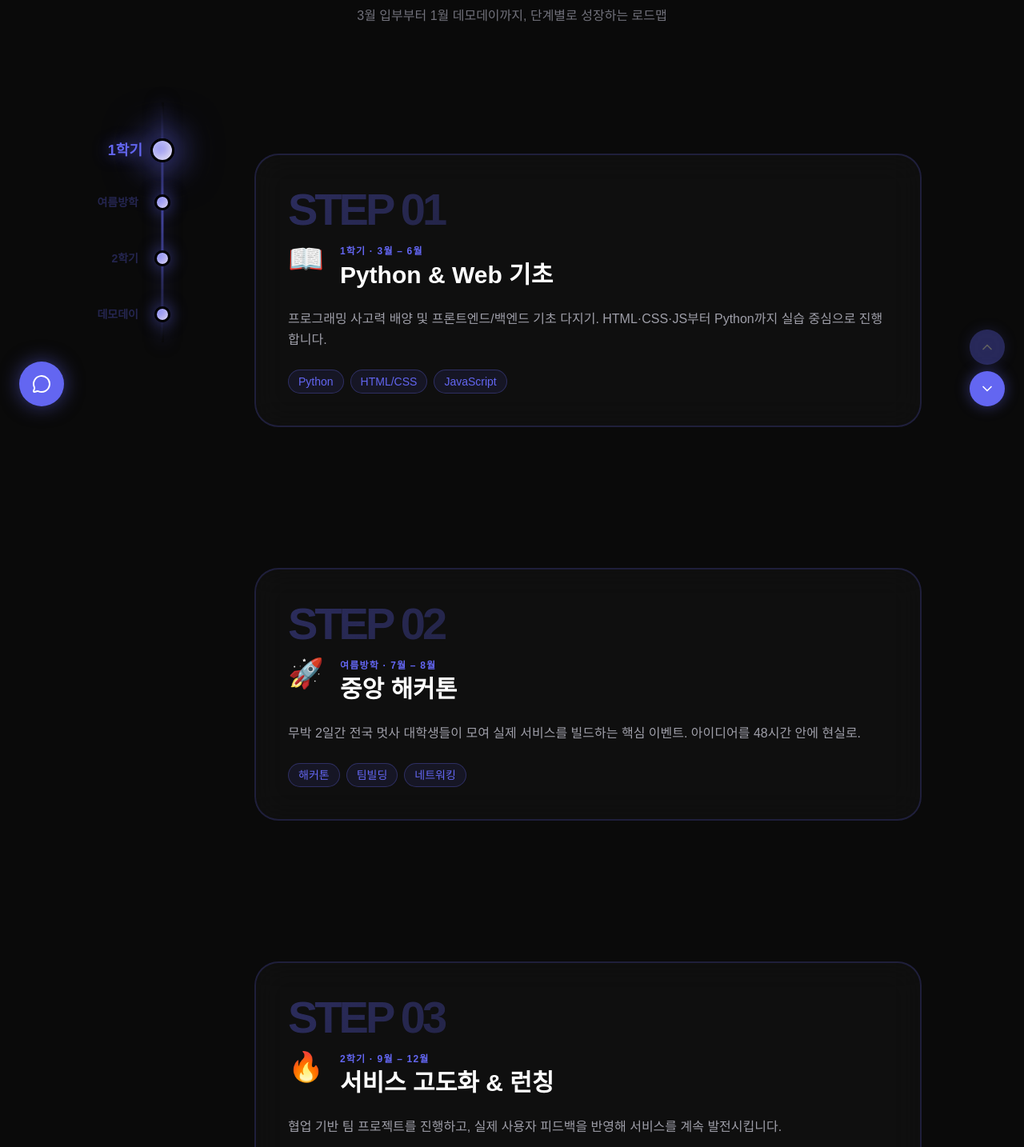
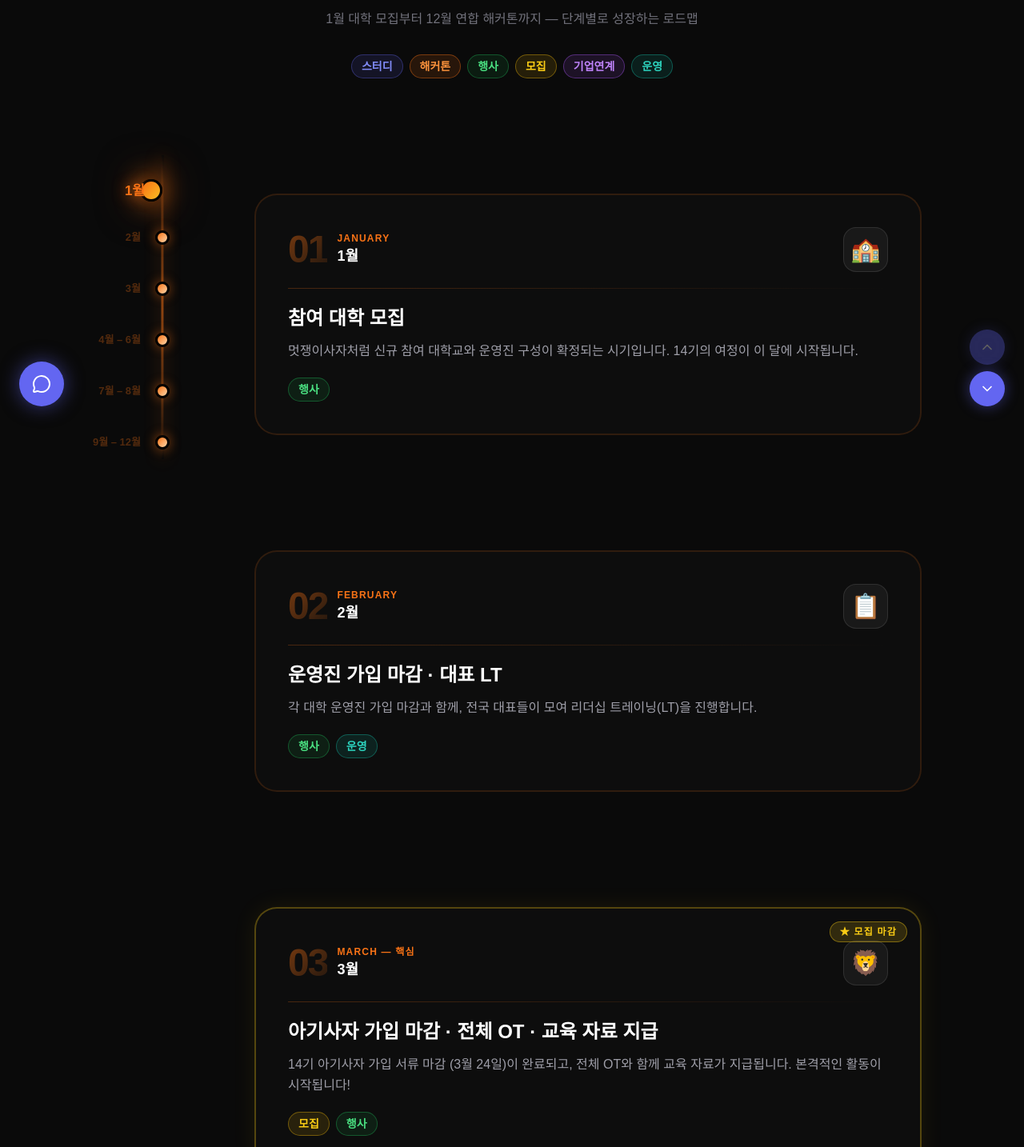
Before and after one commit to likelion-ksu-14th/ksu-likelion-web, a Next.js app: page /curriculum in a window 1280 px wide. Shown: the part 260-1694 px from the top of the page at 80% size. Built offline with nearby package versions, Linux system fonts and the light colour scheme; a web font is replaced by a local one.

Commit message:
feat: complete curriculum timeline, enhance UI accessibility, and finalize FAQ logic

```diff
--- a/src/app/curriculum/page.tsx
+++ b/src/app/curriculum/page.tsx
@@ -3,61 +3,100 @@
 import { useRef, useState, useEffect, useCallback } from "react";
 import { motion, useScroll, useTransform, useSpring } from "framer-motion";
 
-/* ── 테마 ─────────────────────────────────────────────────
-   --accent: #6366f1  (레퍼런스 :root 동일)
-──────────────────────────────────────────────────────── */
-const A = "#6366f1";                           // accent
-const AW = "rgba(99,102,241,0.3)";             // accent-weak
-const AM = "rgba(99,102,241,0.6)";             // accent-mid
-const AGLOW = "rgba(99,102,241,0.5)";          // accent-glow
+/* ── 색상 상수 ─────────────────────────────────────────── */
+const ORANGE      = "#F97316";                        // 타임라인 포인트 컬러
+const ORANGE_W    = "rgba(249,115,22,0.25)";
+const ORANGE_M    = "rgba(249,115,22,0.55)";
+const ORANGE_GLOW = "rgba(249,115,22,0.45)";
+const INDIGO      = "#6366f1";                        // 섹션 헤더 등 기존 accent
 
-/* ── 데이터 (텍스트 원본 유지) ──────────────────────────── */
+/* ── 배지 카테고리 ──────────────────────────────────────── */
+type BadgeType = "스터디" | "해커톤" | "행사" | "모집" | "기업연계" | "운영";
+
+const BADGE_STYLE: Record<BadgeType, { bg: string; text: string; border: string }> = {
+  스터디:   { bg: "rgba(99,102,241,0.12)",  text: "#818cf8", border: "rgba(99,102,241,0.35)" },
+  해커톤:   { bg: "rgba(249,115,22,0.12)",  text: "#fb923c", border: "rgba(249,115,22,0.40)" },
+  행사:     { bg: "rgba(34,197,94,0.10)",   text: "#4ade80", border: "rgba(34,197,94,0.35)" },
+  모집:     { bg: "rgba(234,179,8,0.12)",   text: "#facc15", border: "rgba(234,179,8,0.40)" },
+  기업연계: { bg: "rgba(168,85,247,0.12)",  text: "#c084fc", border: "rgba(168,85,247,0.40)" },
+  운영:     { bg: "rgba(20,184,166,0.12)",  text: "#2dd4bf", border: "rgba(20,184,166,0.40)" },
+};
+
+function TagBadge({ tag }: { tag: string }) {
+  const style = BADGE_STYLE[tag as BadgeType] ?? BADGE_STYLE["행사"];
+  return (
+    <span
+      className="rounded-full px-3 py-1 text-sm font-semibold"
+      style={{ background: style.bg, color: style.text, border: `1px solid ${style.border}` }}
+    >
+      {tag}
+    </span>
+  );
+}
+
+/* ── 월별 타임라인 데이터 ────────────────────────────────── */
 const TIMELINE = [
   {
-    step: "STEP 01",
-    period: "1학기",
-    date: "3월 – 6월",
-    title: "Python & Web 기초",
-    desc: "프로그래밍 사고력 배양 및 프론트엔드/백엔드 기초 다지기. HTML·CSS·JS부터 Python까지 실습 중심으로 진행합니다.",
-    icon: "📖",
-    tags: ["Python", "HTML/CSS", "JavaScript"],
+    step: "01",
+    period: "1월",
+    dateLabel: "January",
+    title: "참여 대학 모집",
+    desc: "멋쟁이사자처럼 신규 참여 대학교와 운영진 구성이 확정되는 시기입니다. 14기의 여정이 이 달에 시작됩니다.",
+    icon: "🏫",
+    tags: ["행사"] as BadgeType[],
   },
   {
-    step: "STEP 02",
-    period: "여름방학",
-    date: "7월 – 8월",
-    title: "중앙 해커톤",
-    desc: "무박 2일간 전국 멋사 대학생들이 모여 실제 서비스를 빌드하는 핵심 이벤트. 아이디어를 48시간 안에 현실로.",
-    icon: "🚀",
-    tags: ["해커톤", "팀빌딩", "네트워킹"],
+    step: "02",
+    period: "2월",
+    dateLabel: "February",
+    title: "운영진 가입 마감 · 대표 LT",
+    desc: "각 대학 운영진 가입 마감과 함께, 전국 대표들이 모여 리더십 트레이닝(LT)을 진행합니다.",
+    icon: "📋",
+    tags: ["행사", "운영"] as BadgeType[],
   },
   {
-    step: "STEP 03",
-    period: "2학기",
-    date: "9월 – 12월",
-    title: "서비스 고도화 & 런칭",
-    desc: "협업 기반 팀 프로젝트를 진행하고, 실제 사용자 피드백을 반영해 서비스를 계속 발전시킵니다.",
-    icon: "🔥",
-    tags: ["팀 프로젝트", "배포", "사용자 피드백"],
+    step: "03",
+    period: "3월",
+    dateLabel: "March — 핵심",
+    title: "아기사자 가입 마감 · 전체 OT · 교육 자료 지급",
+    desc: "14기 아기사자 가입 서류 마감 (3월 24일)이 완료되고, 전체 OT와 함께 교육 자료가 지급됩니다. 본격적인 활동이 시작됩니다!",
+    icon: "🦁",
+    tags: ["모집", "행사"] as BadgeType[],
+    highlight: true,
   },
   {
-    step: "STEP 04",
-    period: "데모데이",
-    date: "1월",
-    title: "최종 발표회",
-    desc: "1년간의 성과를 공유하고 멘토·선배·기업 관계자들과 네트워킹하는 마무리 축제입니다.",
-    icon: "🏆",
-    tags: ["데모데이", "발표", "네트워킹"],
+    step: "04",
+    period: "4월 – 6월",
+    dateLabel: "1학기 스터디",
+    title: "1학기 스터디 & 중앙 아이디어톤",
+    desc: "매주 진행되는 1학기 스터디로 프로그래밍 기초와 웹 개발 역량을 쌓습니다. 5월 중에는 전국 멋사 대학생이 참여하는 중앙 아이디어톤 행사가 열립니다.",
+    icon: "📚",
+    tags: ["스터디", "해커톤"] as BadgeType[],
+  },
+  {
+    step: "05",
+    period: "7월 – 8월",
+    dateLabel: "여름방학",
+    title: "중앙 해커톤",
+    desc: "전국 멋쟁이사자처럼 대학생들이 한 자리에 모여 진행하는 48시간 무박 해커톤입니다. 아이디어를 실제 서비스로 만들어내는 경험, 그 자체가 성장입니다.",
+    icon: "🚀",
+    tags: ["해커톤", "행사"] as BadgeType[],
+  },
+  {
+    step: "06",
+    period: "9월 – 12월",
+    dateLabel: "2학기",
+    title: "2학기 스터디 · 연합 해커톤 · 기업 연계 해커톤",
+    desc: "2학기 팀 프로젝트 스터디로 서비스를 고도화합니다. 권역별 연합 해커톤과 기업 연계 해커톤에도 참여하며 실전 역량을 완성합니다.",
+    icon: "🔥",
+    tags: ["스터디", "해커톤", "기업연계"] as BadgeType[],
   },
 ];
 
 const SPRING_CONFIG = { stiffness: 60, damping: 20, mass: 0.8 };
 const N = TIMELINE.length;
 
-/* ── 커리큘럼 카드 ────────────────────────────────────────
-   양방향 플라잉 (오른쪽 진입 → 중앙 정착 → 오른쪽 역방향 이탈)
-   IntersectionObserver로 화면 중앙 감지 → activeIndex 업데이트
-──────────────────────────────────────────────────────── */
+/* ── 커리큘럼 카드 ─────────────────────────────────────── */
 function CurriculumCard({
   item,
   index,
@@ -86,78 +125,90 @@ function CurriculumCard({
 
   const { scrollYProgress } = useScroll({ target: ref, offset: ["start end", "end start"] });
   const smooth  = useSpring(scrollYProgress, SPRING_CONFIG);
-  const opacity = useTransform(smooth, [0, 0.2, 0.8, 1], [0, 1, 1, 0]);
-  const x       = useTransform(smooth, [0, 0.2, 0.8, 1], [130, 0, 0, 130]);
-  const y       = useTransform(smooth, [0, 0.2, 0.8, 1], [50, 0, 0, -50]);
-  const scale   = useTransform(smooth, [0, 0.2, 0.8, 1], [0.85, 1, 1, 0.85]);
+  const opacity = useTransform(smooth, [0, 0.18, 0.82, 1], [0, 1, 1, 0]);
+  const x       = useTransform(smooth, [0, 0.18, 0.82, 1], [80, 0, 0, 80]);
+  const y       = useTransform(smooth, [0, 0.18, 0.82, 1], [40, 0, 0, -40]);
+  const scale   = useTransform(smooth, [0, 0.18, 0.82, 1], [0.88, 1, 1, 0.88]);
+
+  const isHighlight = "highlight" in item && item.highlight;
 
   return (
     <motion.div ref={ref} style={{ opacity, x, y, scale }}>
-      <div
-        className="card-box group relative overflow-hidden rounded-[30px] p-10"
-      >
+      <div className={`card-box group relative overflow-hidden rounded-[28px] p-8 md:p-10 ${isHighlight ? "highlight-card" : ""}`}>
         {/* shimmer */}
         <div className="shimmer pointer-events-none absolute inset-0" />
-
-        {/* 배경 글로우 (hover 시 inset) */}
+        {/* hover 글로우 */}
         <div
-          className="pointer-events-none absolute inset-0 rounded-[30px] opacity-0 transition-opacity duration-500 group-hover:opacity-100"
-          style={{ background: "radial-gradient(ellipse 80% 60% at 50% 0%, rgba(99,102,241,0.07), transparent 70%)" }}
+          className="pointer-events-none absolute inset-0 rounded-[28px] opacity-0 transition-opacity duration-500 group-hover:opacity-100"
+          style={{ background: `radial-gradient(ellipse 80% 60% at 50% 0%, rgba(249,115,22,0.06), transparent 70%)` }}
         />
 
-        {/* STEP 텍스트 */}
-        <p className="step-text mb-4 text-[56px] font-black leading-none tracking-[-4px]">
-          {item.step}
-        </p>
-
-        {/* 아이콘 + 기간 + 제목 */}
-        <div className="mb-6 flex items-start gap-5">
-          <span className="text-4xl leading-none">{item.icon}</span>
-          <div>
-            <p className="text-xs font-bold uppercase tracking-widest" style={{ color: A }}>
-              {item.period} · {item.date}
-            </p>
-            <h3 className="mt-1 text-2xl font-extrabold text-white md:text-3xl">
-              {item.title}
-            </h3>
+        {/* 상단 헤더 행 */}
+        <div className="mb-5 flex items-center justify-between gap-3">
+          {/* STEP + 기간 */}
+          <div className="flex items-center gap-3">
+            <span className="step-text text-4xl font-black leading-none tracking-[-2px] md:text-5xl">
+              {item.step}
+            </span>
+            <div>
+              <p className="text-xs font-bold uppercase tracking-widest" style={{ color: ORANGE }}>
+                {item.dateLabel}
+              </p>
+              <p className="text-lg font-extrabold text-white">{item.period}</p>
+            </div>
           </div>
+          {/* 아이콘 */}
+          <span className="flex h-14 w-14 shrink-0 items-center justify-center rounded-2xl border border-white/10 bg-white/5 text-3xl">
+            {item.icon}
+          </span>
         </div>
 
-        <p className="mb-6 text-base leading-relaxed text-zinc-400">{item.desc}</p>
+        {/* 구분선 */}
+        <div className="mb-5 h-px w-full" style={{ background: `linear-gradient(to right, ${ORANGE_W}, transparent)` }} />
 
+        {/* 제목 */}
+        <h3 className="mb-3 text-xl font-extrabold leading-snug text-white md:text-2xl">
+          {item.title}
+        </h3>
+
+        {/* 설명 */}
+        <p className="mb-5 text-base leading-relaxed text-zinc-400">{item.desc}</p>
+
+        {/* 배지 */}
         <div className="flex flex-wrap gap-2">
-          {item.tags.map((tag) => (
-            <span key={tag} className="tag-badge rounded-full px-3 py-1 text-sm font-medium">
-              {tag}
-            </span>
-          ))}
+          {item.tags.map((tag) => <TagBadge key={tag} tag={tag} />)}
         </div>
+
+        {/* 핵심 강조 리본 */}
+        {isHighlight && (
+          <div
+            className="absolute right-4 top-4 rounded-full px-3 py-1 text-xs font-bold uppercase tracking-widest"
+            style={{ background: "rgba(250,204,21,0.15)", color: "#facc15", border: "1px solid rgba(250,204,21,0.4)" }}
+          >
+            ★ 모집 마감
+          </div>
+        )}
       </div>
     </motion.div>
   );
 }
 
-/* ── 페이지 ───────────────────────────────────────────────── */
+/* ── 페이지 ─────────────────────────────────────────────── */
 export default function CurriculumPage() {
   const [activeIndex, setActiveIndex] = useState(0);
   const cardEls = useRef<(HTMLDivElement | null)[]>([]);
 
-  const registerRef = useCallback((i: number, el: HTMLDivElement | null) => {
-    cardEls.current[i] = el;
-  }, []);
-
+  const registerRef  = useCallback((i: number, el: HTMLDivElement | null) => { cardEls.current[i] = el; }, []);
   const handleVisible = useCallback((i: number) => setActiveIndex(i), []);
 
   const scrollToCard = useCallback((i: number) => {
     const el = cardEls.current[i];
     if (!el) return;
     const rect = el.getBoundingClientRect();
-    const top  = window.pageYOffset + rect.top - window.innerHeight / 2 + rect.height / 2;
-    window.scrollTo({ top, behavior: "smooth" });
+    window.scrollTo({ top: window.pageYOffset + rect.top - window.innerHeight / 2 + rect.height / 2, behavior: "smooth" });
   }, []);
 
-  /* 사이드바 높이 300px → dot 간격 계산 */
-  const SIDEBAR_H = 300;
+  const SIDEBAR_H = 380;
 
   return (
     <main className="min-h-screen bg-[#0A0A0A] px-6 py-24">
@@ -169,44 +220,47 @@ export default function CurriculumPage() {
         transition={{ duration: 0.7, ease: "easeOut" }}
         className="mb-24 text-center"
       >
-        <p className="mb-3 text-sm font-semibold uppercase tracking-widest" style={{ color: A }}>
+        <p className="mb-3 text-base font-semibold uppercase tracking-widest" style={{ color: ORANGE }}>
           Curriculum
         </p>
         <h1 className="mx-auto max-w-2xl text-4xl font-extrabold leading-tight text-white md:text-5xl">
           1년의 여정,{" "}
-          <span style={{ color: A }}>상상이 현실이 되는 시간</span>
+          <span style={{ color: ORANGE }}>상상이 현실이 되는 시간</span>
         </h1>
         <p className="mt-5 text-base text-zinc-500">
-          3월 입부부터 1월 데모데이까지, 단계별로 성장하는 로드맵
+          1월 대학 모집부터 12월 연합 해커톤까지 — 단계별로 성장하는 로드맵
         </p>
+
+        {/* 배지 범례 */}
+        <div className="mt-8 flex flex-wrap justify-center gap-2">
+          {(Object.keys(BADGE_STYLE) as BadgeType[]).map((b) => (
+            <TagBadge key={b} tag={b} />
+          ))}
+        </div>
       </motion.div>
 
       {/* ── 스티키 레이아웃 ─────────────────────────────────── */}
       <div className="mx-auto flex max-w-5xl items-start gap-10">
 
-        {/* 좌측 스티키 사이드바 (md 이상) */}
-        <aside
-          className="hidden md:block shrink-0 self-stretch"
-          style={{ width: 150 }}
-        >
+        {/* 좌측 스티키 사이드바 (md 이상 전용) */}
+        <aside className="hidden shrink-0 self-stretch md:block" style={{ width: 150 }}>
           <div
             className="sticky"
             style={{ top: `calc(50vh - ${SIDEBAR_H / 2}px)`, height: SIDEBAR_H }}
           >
             <div className="relative flex h-full flex-col items-center">
-
-              {/* 세로 라인 */}
+              {/* 오렌지 세로 라인 */}
               <div
                 className="absolute left-1/2 top-0 h-full w-[3px] -translate-x-1/2"
                 style={{
-                  background: `linear-gradient(to bottom, transparent 0%, ${AW} 20%, ${AM} 50%, ${AW} 80%, transparent 100%)`,
-                  boxShadow: `0 0 20px ${AGLOW}`,
+                  background: `linear-gradient(to bottom, transparent 0%, ${ORANGE_W} 15%, ${ORANGE_M} 50%, ${ORANGE_W} 85%, transparent 100%)`,
+                  boxShadow: `0 0 20px ${ORANGE_GLOW}`,
                 }}
               />
 
               {/* 점 (Dot) */}
               {TIMELINE.map((item, i) => {
-                const topPct = 15 + i * (70 / (N - 1));
+                const topPct = 8 + i * (84 / (N - 1));
                 const isActive = activeIndex === i;
                 return (
                   <button
@@ -216,32 +270,30 @@ export default function CurriculumPage() {
                     style={{ top: `${topPct}%` }}
                     aria-label={`${item.period}으로 이동`}
                   >
-                    {/* 점 본체 */}
                     <div
                       className="rounded-full border-[3px] border-black transition-all duration-500"
                       style={
                         isActive
                           ? {
-                              width: 30, height: 30,
-                              background: `linear-gradient(135deg, ${A}, rgba(220,210,255,0.9))`,
-                              boxShadow: `0 0 40px rgba(99,102,241,1), 0 0 60px rgba(99,102,241,0.6), inset 0 0 15px rgba(255,255,255,0.8)`,
+                              width: 28, height: 28,
+                              background: `linear-gradient(135deg, ${ORANGE}, #fbbf24)`,
+                              boxShadow: `0 0 32px rgba(249,115,22,0.9), 0 0 56px rgba(249,115,22,0.5)`,
                               animation: "pulse-dot 2s infinite",
                             }
                           : {
-                              width: 20, height: 20,
-                              background: `linear-gradient(135deg, ${A}, rgba(220,210,255,0.9))`,
-                              boxShadow: `0 0 20px rgba(99,102,241,0.6), inset 0 0 10px rgba(255,255,255,0.5)`,
+                              width: 18, height: 18,
+                              background: `linear-gradient(135deg, ${ORANGE}, #fed7aa)`,
+                              boxShadow: `0 0 14px rgba(249,115,22,0.5)`,
                             }
                       }
                     />
-                    {/* 기간 텍스트 */}
                     <span
                       className="absolute whitespace-nowrap font-bold transition-all duration-300"
                       style={{
-                        right: 40,
-                        fontSize: isActive ? 18 : 14,
-                        color: isActive ? A : `rgba(99,102,241,0.3)`,
-                        textShadow: isActive ? `0 0 20px rgba(99,102,241,0.8)` : "none",
+                        right: 36,
+                        fontSize: isActive ? 17 : 13,
+                        color: isActive ? ORANGE : `rgba(249,115,22,0.3)`,
+                        textShadow: isActive ? `0 0 18px rgba(249,115,22,0.8)` : "none",
                       }}
                     >
                       {item.period}
@@ -254,7 +306,7 @@ export default function CurriculumPage() {
         </aside>
 
         {/* 우측 스크롤 카드 */}
-        <div className="min-w-0 flex-1 space-y-[22vh] py-[8vh]">
+        <div className="min-w-0 flex-1 space-y-[18vh] py-[6vh]">
           {TIMELINE.map((item, i) => (
             <CurriculumCard
               key={item.step}
@@ -267,57 +319,53 @@ export default function CurriculumPage() {
         </div>
       </div>
 
+      {/* 모바일 전용 수직 타임라인 진행 바 */}
       <style>{`
         /* ── 카드 기본 ─────────────────────────────── */
         .card-box {
-          background: rgba(17, 17, 17, 0.80);
-          border: 2px solid rgba(99, 102, 241, 0.20);
+          background: rgba(15, 15, 15, 0.85);
+          border: 2px solid rgba(249, 115, 22, 0.15);
           backdrop-filter: blur(20px);
           -webkit-backdrop-filter: blur(20px);
           transition: border-color 0.5s ease, box-shadow 0.5s ease;
         }
         .card-box:hover {
-          border-color: rgba(99, 102, 241, 0.60);
+          border-color: rgba(249, 115, 22, 0.50);
           box-shadow:
-            0 20px 60px rgba(0, 0, 0, 0.35),
-            0 0 40px rgba(99, 102, 241, 0.20),
-            inset 0 0 60px rgba(99, 102, 241, 0.05);
+            0 20px 60px rgba(0,0,0,0.4),
+            0 0 40px rgba(249,115,22,0.12),
+            inset 0 0 60px rgba(249,115,22,0.04);
+        }
+        /* 핵심 카드(3월) 기본 테두리 강조 */
+        .highlight-card {
+          border-color: rgba(250, 204, 21, 0.30) !important;
+          box-shadow: 0 0 30px rgba(250,204,21,0.08);
+        }
+        .highlight-card:hover {
+          border-color: rgba(250, 204, 21, 0.55) !important;
+          box-shadow: 0 20px 60px rgba(0,0,0,0.4), 0 0 40px rgba(250,204,21,0.15) !important;
         }
 
         /* ── STEP 텍스트 ────────────────────────────── */
         .step-text {
-          background: linear-gradient(135deg, rgba(99,102,241,0.35), rgba(99,102,241,0.06));
+          background: linear-gradient(135deg, rgba(249,115,22,0.45), rgba(249,115,22,0.10));
           -webkit-background-clip: text;
           -webkit-text-fill-color: transparent;
           background-clip: text;
-          transition: all 0.7s ease;
+          transition: all 0.6s ease;
         }
         .card-box:hover .step-text {
-          background: linear-gradient(135deg, #6366f1, rgba(220,210,255,0.9));
+          background: linear-gradient(135deg, #f97316, #fed7aa);
           -webkit-background-clip: text;
           -webkit-text-fill-color: transparent;
           background-clip: text;
-          filter: drop-shadow(0 0 16px rgba(99,102,241,0.5));
-        }
-
-        /* ── 기술 태그 ──────────────────────────────── */
-        .tag-badge {
-          background: rgba(99, 102, 241, 0.10);
-          border: 1px solid rgba(99, 102, 241, 0.30);
-          color: #6366f1;
-          transition: background 0.3s, border-color 0.3s, box-shadow 0.3s;
-        }
-        .tag-badge:hover {
-          background: rgba(99, 102, 241, 0.20);
-          border-color: rgba(99, 102, 241, 0.60);
-          box-shadow: 0 0 10px rgba(99, 102, 241, 0.25);
+          filter: drop-shadow(0 0 14px rgba(249,115,22,0.55));
         }
 
         /* ── shimmer ────────────────────────────────── */
         .shimmer {
-          background: linear-gradient(90deg, transparent, rgba(99,102,241,0.09), transparent);
+          background: linear-gradient(90deg, transparent, rgba(249,115,22,0.07), transparent);
           transform: translateX(-100%);
-          transition: none;
         }
         .card-box:hover .shimmer {
           animation: shimmer-slide 0.75s ease forwards;
@@ -325,8 +373,8 @@ export default function CurriculumPage() {
 
         /* ── Dot pulse ──────────────────────────────── */
         @keyframes pulse-dot {
-          0%, 100% { transform: scale(1); }
-          50%       { transform: scale(1.25); }
+          0%, 100% { transform: translateX(-50%) scale(1); }
+          50%       { transform: translateX(-50%) scale(1.28); }
         }
 
         /* ── shimmer slide ──────────────────────────── */
@@ -334,6 +382,11 @@ export default function CurriculumPage() {
           from { transform: translateX(-100%); }
           to   { transform: translateX(200%); }
         }
+
+        /* ── 모바일 수직 타임라인 ───────────────────── */
+        @media (max-width: 767px) {
+          .card-box { border-left: 3px solid rgba(249,115,22,0.40); border-radius: 0 20px 20px 0; }
+        }
       `}</style>
     </main>
   );
--- a/src/app/globals.css
+++ b/src/app/globals.css
@@ -16,12 +16,26 @@
   --foreground: #F4F4F5;
 }
 
+html {
+  /* 최소 폰트 기준: 16px (브라우저 기본값 유지) */
+  font-size: 16px;
+}
+
 body {
   background: var(--background);
   color: var(--foreground);
   font-family: "Pretendard", sans-serif;
+  font-size: 1rem; /* = 16px */
   -webkit-font-smoothing: antialiased;
   -moz-osx-font-smoothing: grayscale;
+}
+
+/* 모바일: 본문·설명글 최소 16px 강제 */
+@media (max-width: 640px) {
+  p, li, label, .mobile-readable {
+    font-size: max(1rem, 1em);
+    line-height: 1.7;
+  }
 }
 
 @keyframes blink {
```
Also changed, not shown: src/app/apply/page.tsx (+91 -27 lines), src/components/HeroSection.tsx (+34 -29 lines).
